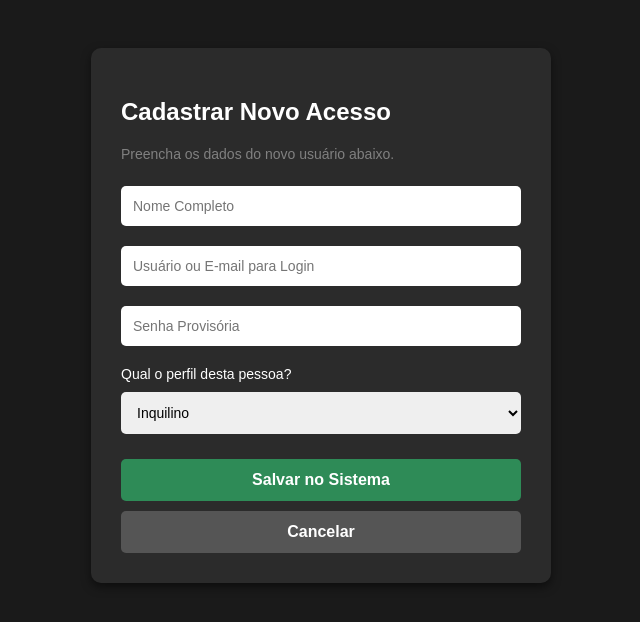
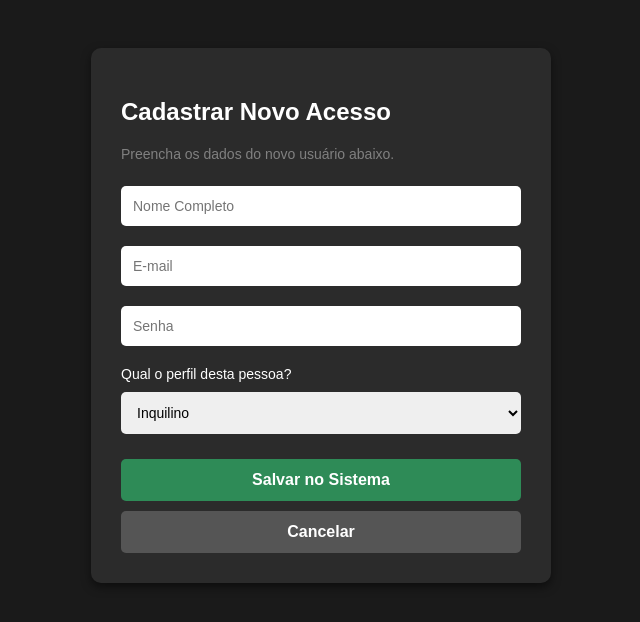
Before and after one commit to Fislipe/Trabalho-de-POO2, a Flask app: page /cadastro in a window 1280 px wide. Shown: the top 622 px of the page, without its empty margins (319-959 px from the left). Run offline with Flask 3, Linux system fonts and the light colour scheme.

Commit message:
mudando umas coisinhas

```diff
--- a/templates/cadastro.html
+++ b/templates/cadastro.html
@@ -20,8 +20,8 @@
 
         <form action="/cadastro" method="POST">
             <input type="text" name="nome" placeholder="Nome Completo" required>
-            <input type="text" name="novo_usuario" placeholder="Usuário ou E-mail para Login" required>
-            <input type="password" name="senha" placeholder="Senha Provisória" required>
+            <input type="text" name="novo_usuario" placeholder="E-mail" required>
+            <input type="password" name="senha" placeholder="Senha" required>
 
             <label for="perfil" style="font-size: 14px; margin-top: 10px; display: block;">Qual o perfil desta pessoa?</label>
             <select name="perfil" id="perfil">
```
